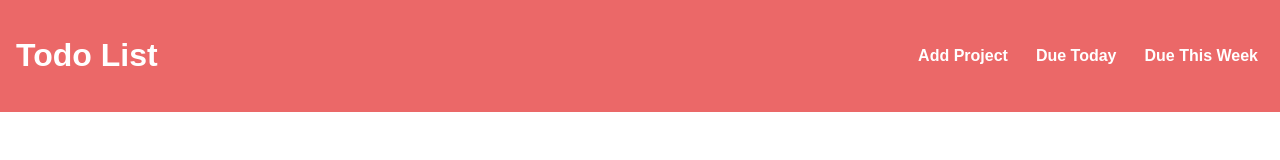
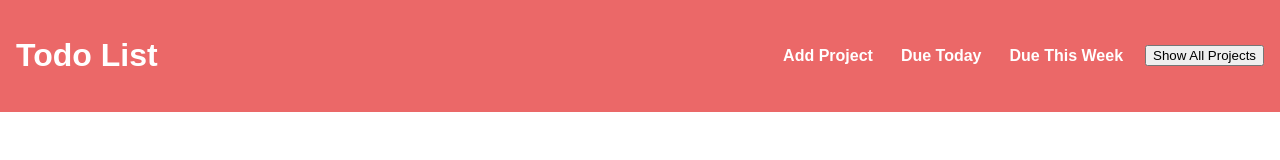
Before and after one commit to sparky9043/todo-list, a website built with webpack: page src/index.html in a window 1280 px wide. Built offline with nearby package versions, Linux system fonts and the light colour scheme.

Commit message:
Add a button to show all projects

```diff
--- a/src/index.html
+++ b/src/index.html
@@ -50,6 +50,9 @@
           <li>
             <button id="this-week-btn">Due This Week</button>
           </li>
+          <li>
+            <button id="all-projects-btn">Show All Projects</button>
+          </li>
         </ul>
       </nav>
     </div>
```
